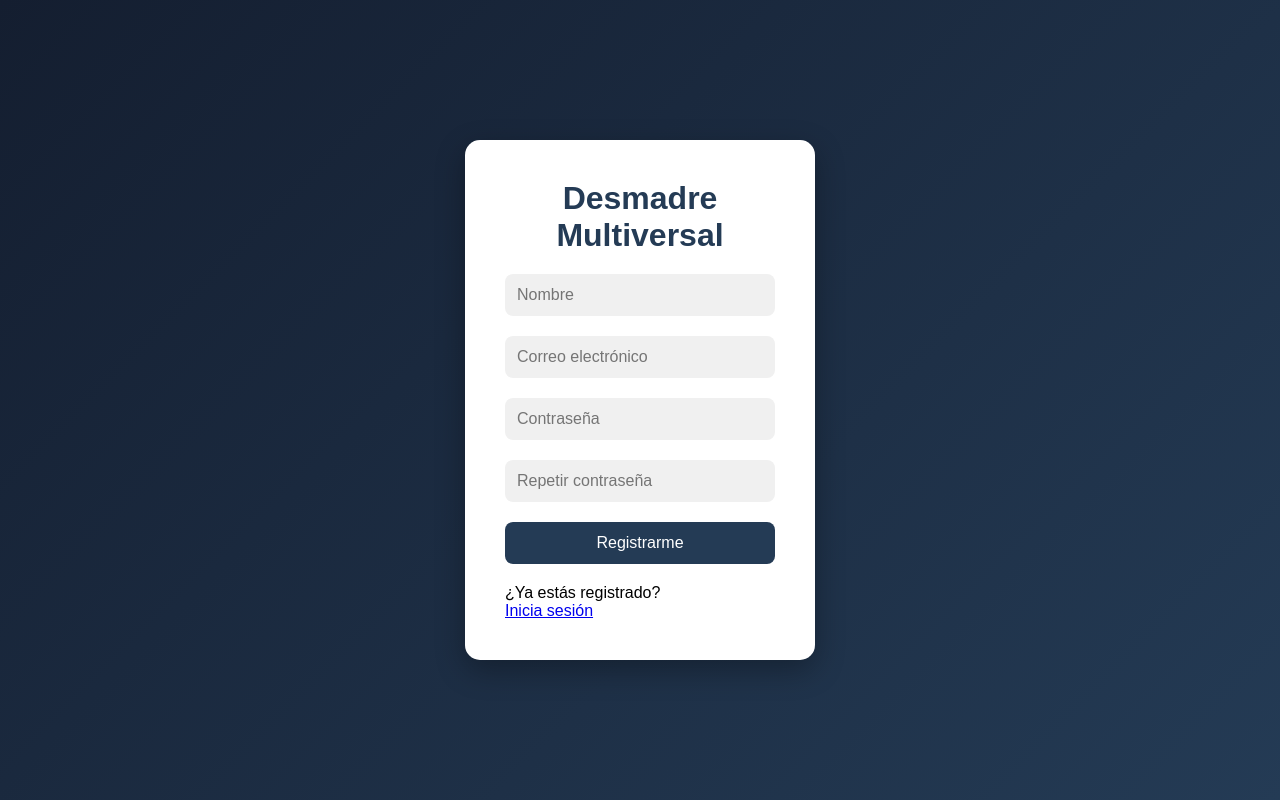
After one commit to rosesgm/juego-palabras-secreta, a Flask app: page /signup in a window 1280 px wide. The commit adds this page. Run offline with Flask 3, Linux system fonts and the light colour scheme.

Commit message:
add signup and update styles

```diff
--- a/app.py
+++ b/app.py
@@ -46,5 +46,9 @@ def login():
         return jsonify({"success": False, "message": "Correo o contraseña incorrectos."}), 401
 
 
+@app.route('/signup')
+def signup():
+    return render_template('signup.html')
+
 if __name__ == '__main__':
     app.run(debug=True)
--- a/static/css/styles.css
+++ b/static/css/styles.css
@@ -13,7 +13,7 @@ body{
     background:linear-gradient(135deg,#141e30,#243b55);
 }
 
-#login-form{
+#login-form,#signup-form{
     background:white;
     padding:40px;
     border-radius:15px;
@@ -24,7 +24,7 @@ body{
     box-shadow:0 10px 30px rgba(0,0,0,.3);
 }
 
-#login-form h1{
+#login-form,#signup-form h1{
     text-align:center;
     color:#243b55;
 }
--- a/templates/index.html
+++ b/templates/index.html
@@ -12,6 +12,9 @@
         <input type="email" id="email" placeholder="Correo">
         <input type="password" id="password" placeholder="Contraseña">
         <button type="button" id="btn-login">Entrar</button>
+        <div class="mt-5 text-center">
+        <p>¿Aún no eres cliente? <br><a href="{{ url_for('signup')}}" class="fw-medium text-primary"> Registrate! </a> </p>
+        </div>
     </form>
 
     <script src="{{ url_for('static', filename='js/login.js') }}"></script>
--- /dev/null
+++ b/templates/signup.html
@@ -0,0 +1,25 @@
+<!DOCTYPE html>
+<html lang="es">
+<head>
+    <meta charset="UTF-8">
+    <title>Desmadre Multiversal - Registro</title>
+    <link rel="stylesheet" href="{{ url_for('static', filename='css/styles.css') }}">
+</head>
+<body>
+    <form id="signup-form">
+        <h1>Desmadre Multiversal</h1>
+        <input type="text" id="user-name" placeholder="Nombre">
+        <input type="email" id="user-email" placeholder="Correo electrónico">
+        <input type="password" id="user-password" placeholder="Contraseña">
+        <input type="password" id="user-repeat-password" placeholder="Repetir contraseña">
+        <button type="button" id="btn-register">Registrarme</button>
+
+        <div class="text-center">
+            <p>¿Ya estás registrado? <br>
+            <a href="{{ url_for('index') }}"> Inicia sesión </a></p>
+        </div>
+    </form>
+
+    <script src="{{ url_for('static', filename='js/signup.js') }}"></script>
+</body>
+</html>
```
Also changed, not shown: 1 other file.
